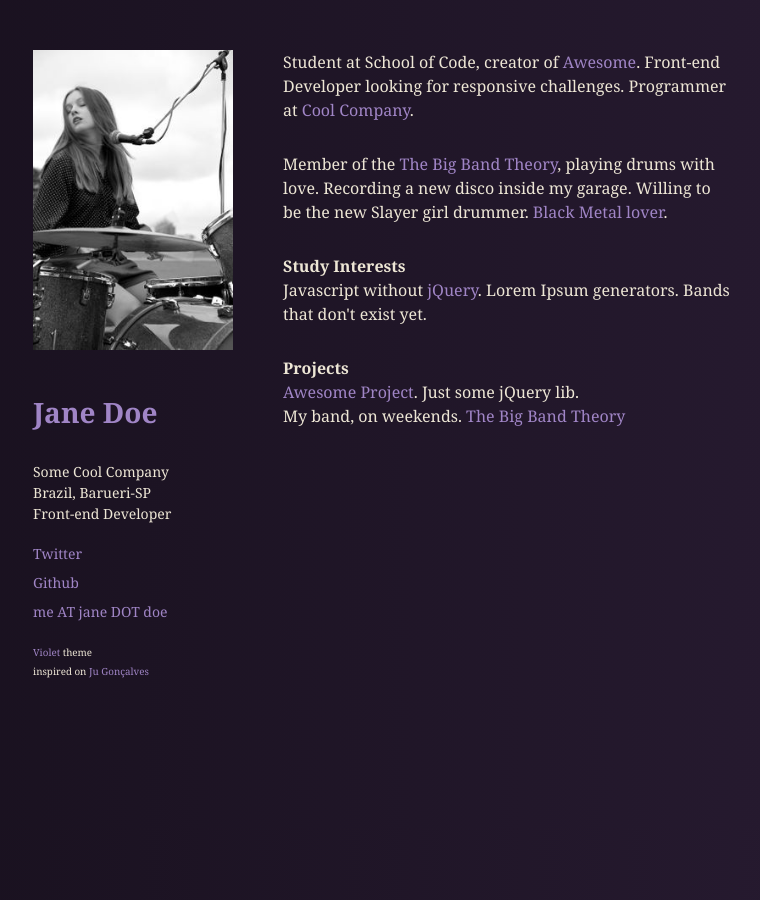
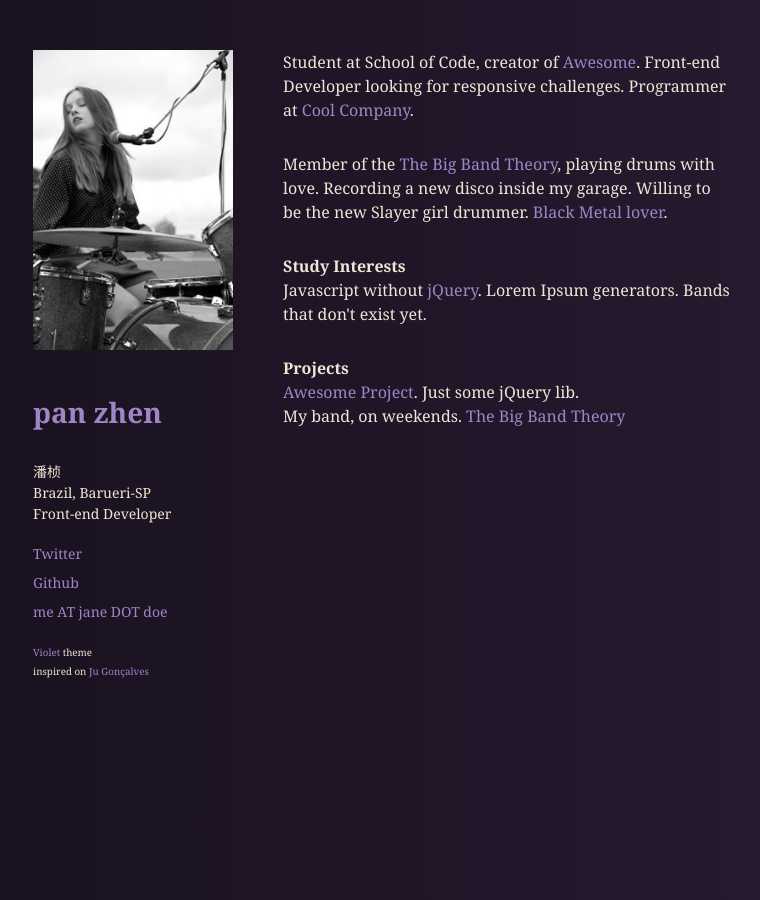
Before and after one commit to cadota/cadota.github.io, a Jekyll site: the page built from index.html, in a window 1280 px wide. Shown: the whole page, without its empty margins (67-827 px from the left). Built offline with Jekyll 4.4.1, drawn with Linux system fonts in a browser that asks for light colours.

Commit message:
个人主页

```diff
--- a/_config.yml
+++ b/_config.yml
@@ -1,6 +1,6 @@
 # main text of home
-name: Jane Doe
-bio: A Girl who travels the world eating noodles
+name: pan zhen
+bio: A Man who travels the world eating noodles
 
 # twitter summary info
 description: A blog about technology and stuff related
--- a/index.html
+++ b/index.html
@@ -10,7 +10,7 @@ title: Home
   </h1>
 
   <p>
-    Some Cool Company</br>
+    潘桢</br>
     Brazil, Barueri-SP</br>
     Front-end Developer
   </p>
```
